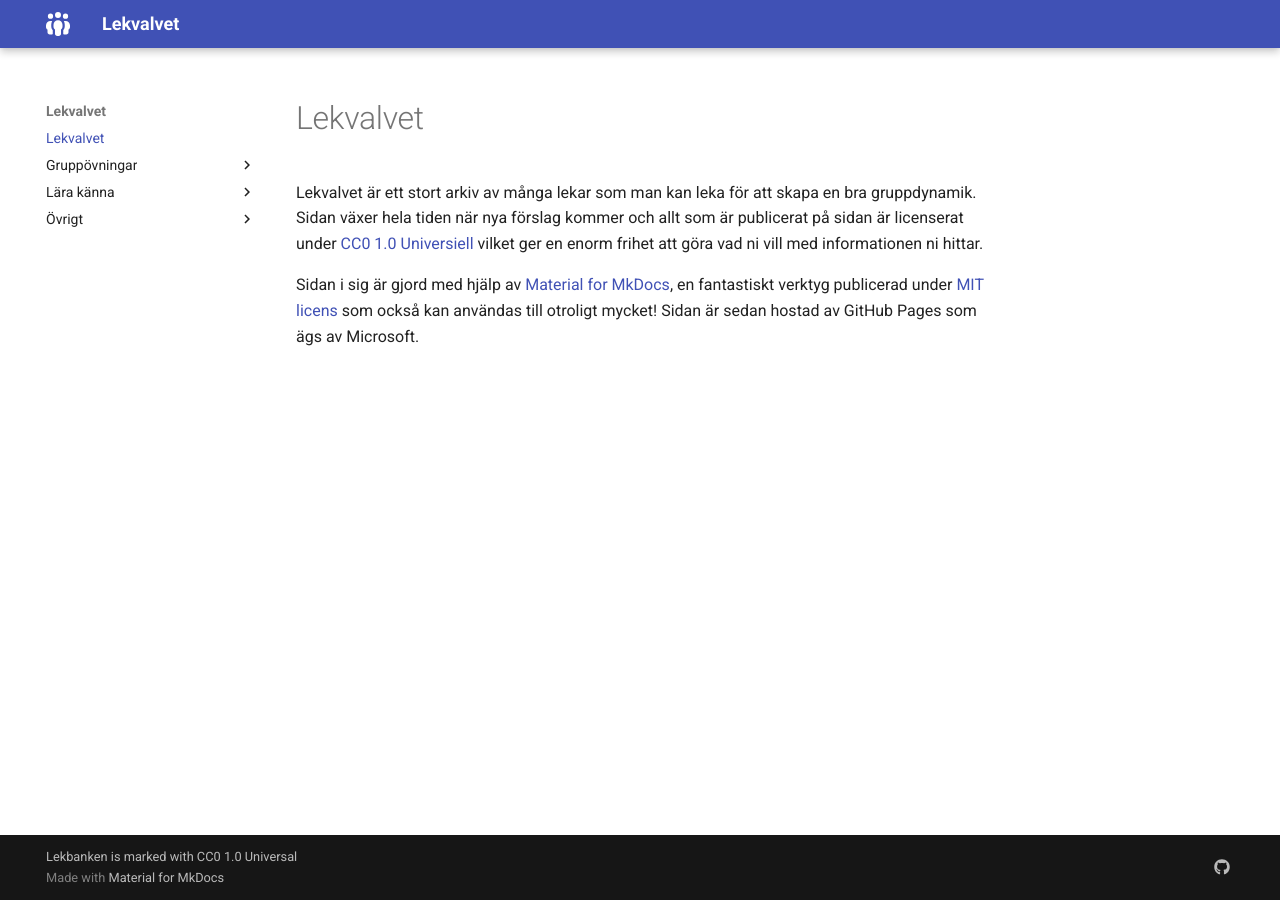
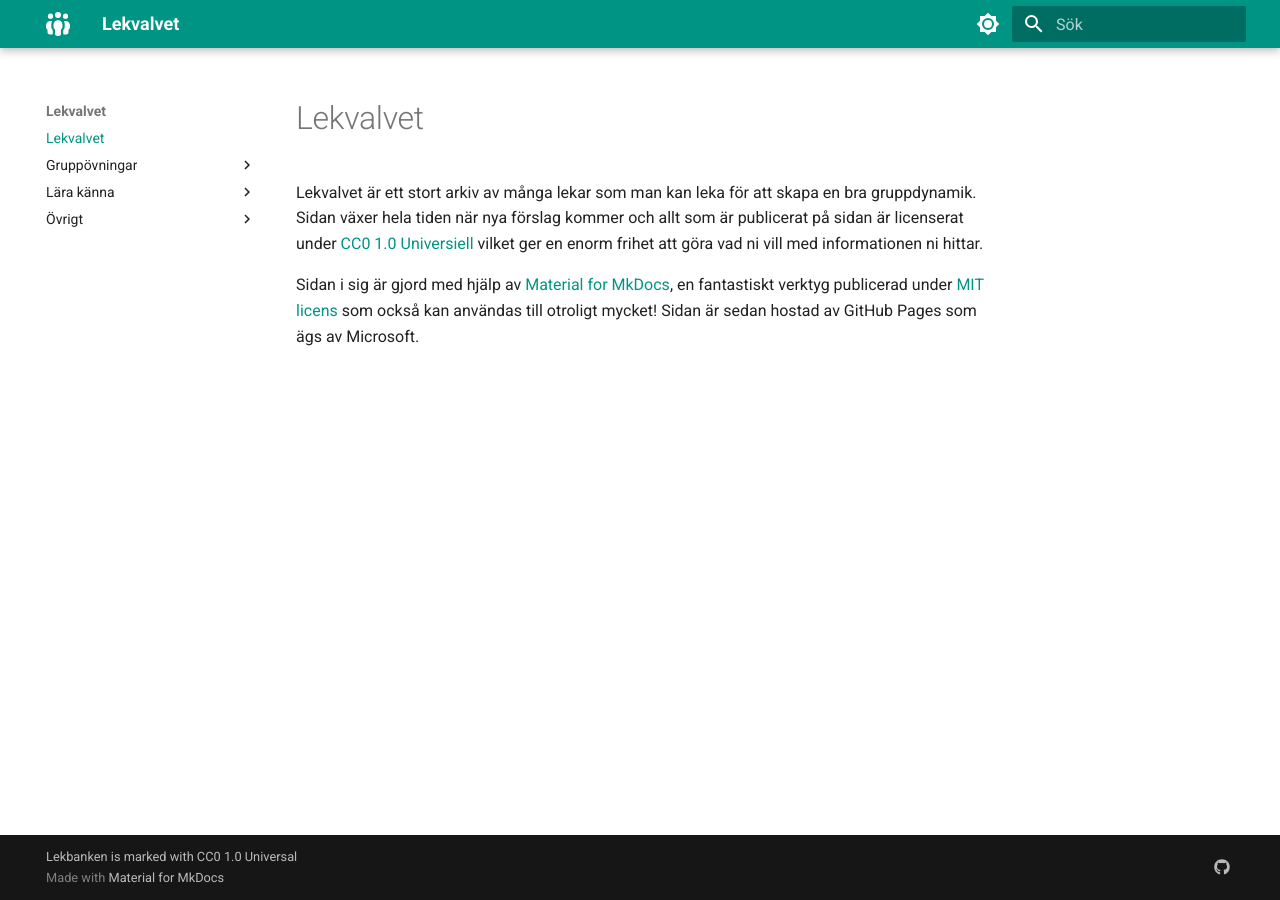
Before and after one commit to Bjorkan/Lekvalvet, an MkDocs documentation site: the page built from docs/index.md, in a window 1280 px wide. Built offline with MkDocs 1.6.1 and Material for MkDocs 9.7.7, drawn with Linux system fonts in a browser that asks for light colours.

Commit message:
Tog tillbaka dark mode samt försöker aktivera sökfunktionen

```diff
--- a/mkdocs.yml
+++ b/mkdocs.yml
@@ -4,11 +4,29 @@
 plugins:
   - meta
   - tags
+  - search
 theme:
   name: material
   language: sv
   icon:
     logo: fontawesome/solid/people-group
+  palette:
+
+    # Palette toggle for light mode
+    - media: "(prefers-color-scheme: light)"
+      scheme: default
+      primary: teal
+      toggle:
+        icon: material/brightness-7
+        name: Byt till mörkt läge
+
+    # Palette toggle for dark mode
+    - media: "(prefers-color-scheme: dark)"
+      scheme: slate
+      primary: teal
+      toggle:
+        icon: material/brightness-4
+        name: Byt till ljust läge
 extra:
   social:
       - icon: fontawesome/brands/github
```
